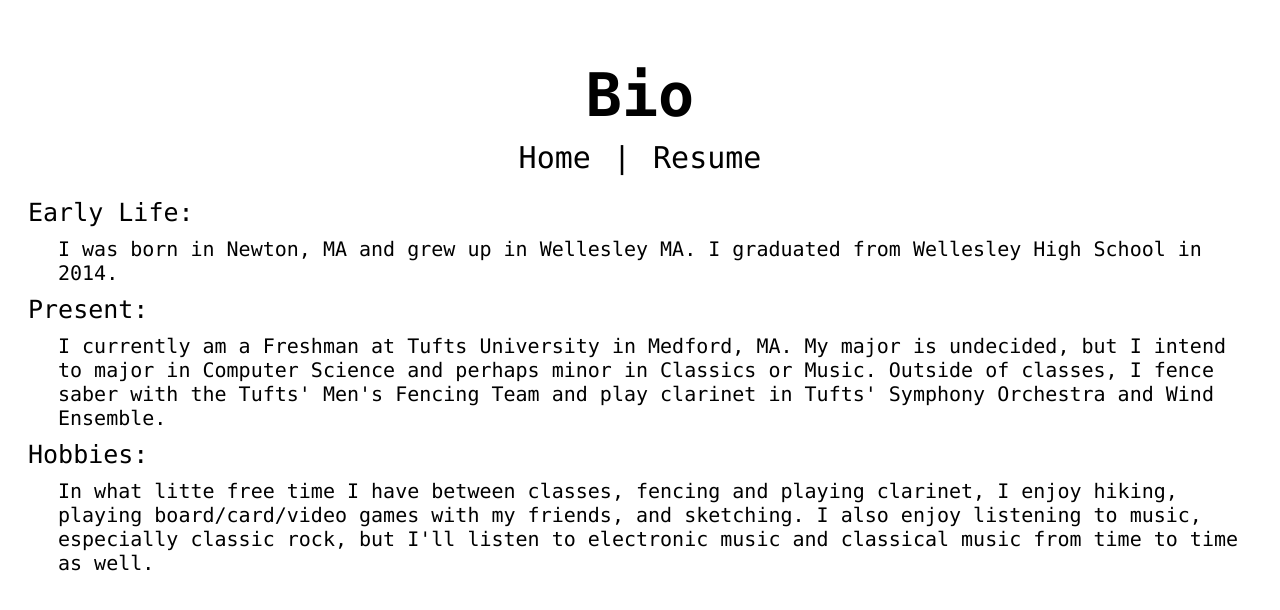
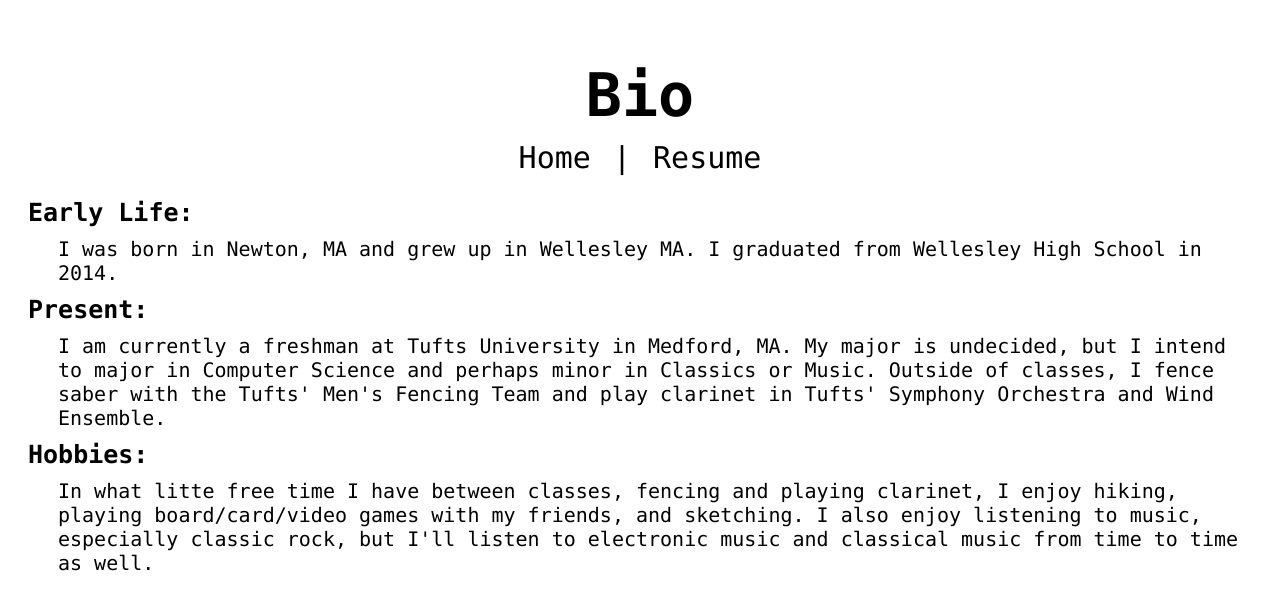
Before and after one commit to qcollins/qcollins.github.io, a plain HTML site: page bio.html in a window 1280 px wide. Drawn offline with Linux system fonts and the light colour scheme.

Commit message:
now html5 valid

```diff
--- a/bio.html
+++ b/bio.html
@@ -5,27 +5,23 @@
 	<title>Bio</title>
 	<meta charset="utf-8" />
 	<link rel="stylesheet" href="style.css" />
-
 </head>
 
 <body>
 	<p id="name">Bio</p>
 	<a href="index.html" class="button">Home</a>
-	<span class="insert">&nbsp|&nbsp</span>
+	<span class="insert">&nbsp;|&nbsp;</span>
 	<a href="resume.html" class="button">Resume</a>
-	<br/> <br/>
-	<p id="text_header">Early Life:</p>
-	<p id="text">
-		I was born in Newton, MA and grew up in Wellesley MA. I graduated from Wellesley High School in 2014.
-	</p>
-	<p id="text_header">Present:</p>
-	<p id="text">
-		I currently am a Freshman at Tufts University in Medford, MA. My major is undecided, but I intend to major in Computer Science and perhaps minor in Classics or Music. Outside of classes, I fence saber with the Tufts' Men's Fencing Team and play clarinet in Tufts' Symphony Orchestra and Wind Ensemble.
-	</p>
-	<p id="text_header">Hobbies:</p>
-	<p id="text">
-		In what litte free time I have between classes, fencing and playing clarinet, I enjoy hiking, playing board/card/video games with my friends, and sketching. I also enjoy listening to music, especially classic rock, but I'll listen to electronic music and classical music from time to time as well.
-	</p>
+	<br> <br>
+	<p class="text_header">Early Life:</p>
+	<p class="text">
+		I was born in Newton, MA and grew up in Wellesley MA. I graduated from Wellesley High School in 2014.</p>
+	<p class="text_header">Present:</p>
+	<p class="text">
+		I am currently a freshman at Tufts University in Medford, MA. My major is undecided, but I intend to major in Computer Science and perhaps minor in Classics or Music. Outside of classes, I fence saber with the Tufts' Men's Fencing Team and play clarinet in Tufts' Symphony Orchestra and Wind Ensemble.</p>
+	<p class="text_header">Hobbies:</p>
+	<p class="text">
+		In what litte free time I have between classes, fencing and playing clarinet, I enjoy hiking, playing board/card/video games with my friends, and sketching. I also enjoy listening to music, especially classic rock, but I'll listen to electronic music and classical music from time to time as well. </p>
 
 </body>
 
--- a/style.css
+++ b/style.css
@@ -29,7 +29,7 @@ body{
 		font-size: 30px;
 		font-family: 'Lucida Console';
 }
-#text{
+.text{
 		font-size: 20px;
 		font-family: 'Lucida Console';
 		text-align: left;
@@ -38,13 +38,12 @@ body{
 		margin-left: 50px;
 		margin-right: 30px;
 }
-#text_header{
+.text_header{
 		font-size: 25px;
 		font-family: 'Lucida Console';
 		text-align: left;
-		text-decoration: bold;
+		font-weight: bold;
 		margin-bottom: 10px;
 		margin-top: 5px;
 		margin-left: 20px;
-
 }
```
Also changed, not shown: index.html (+8 -8 lines), resume.html (+2 -2 lines).
